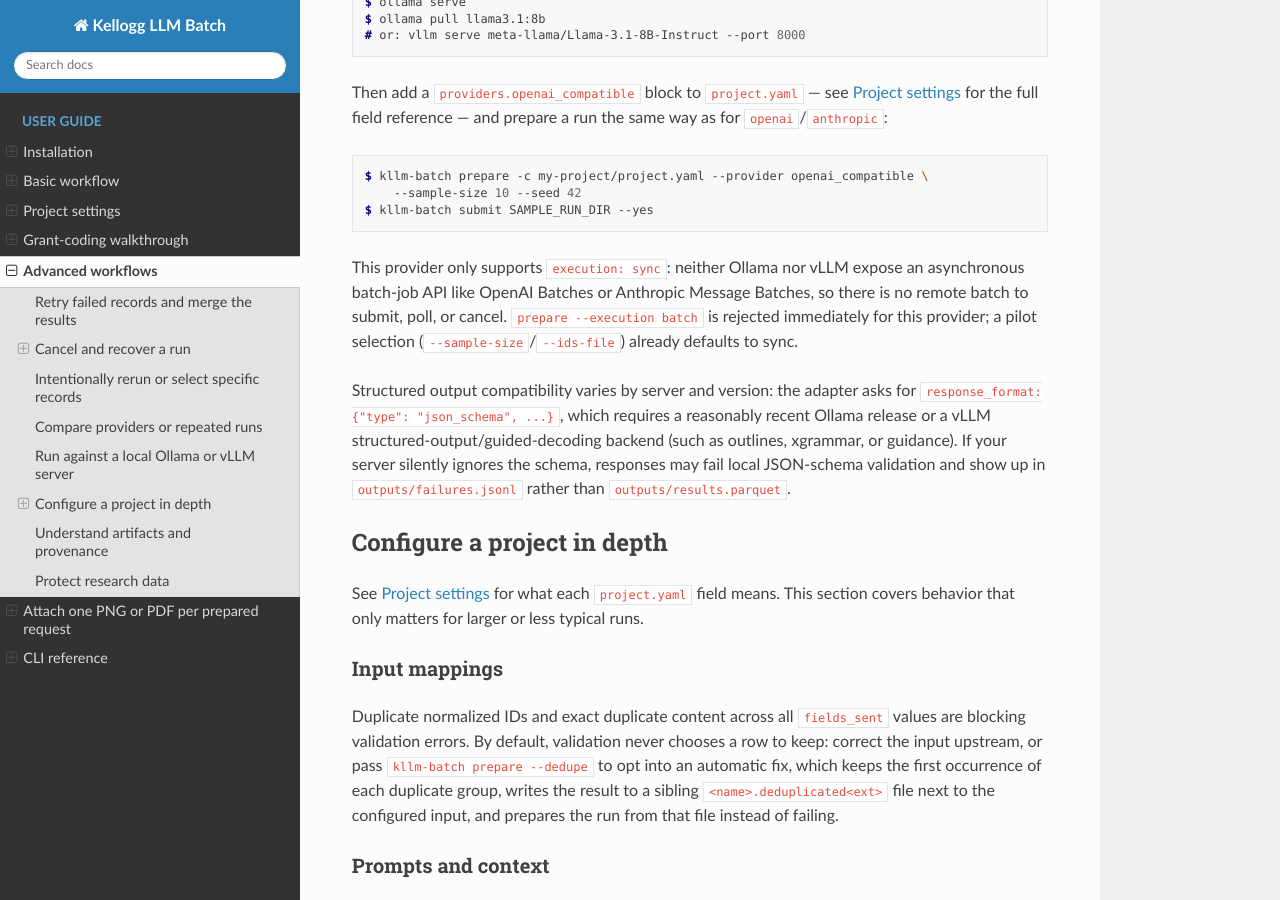
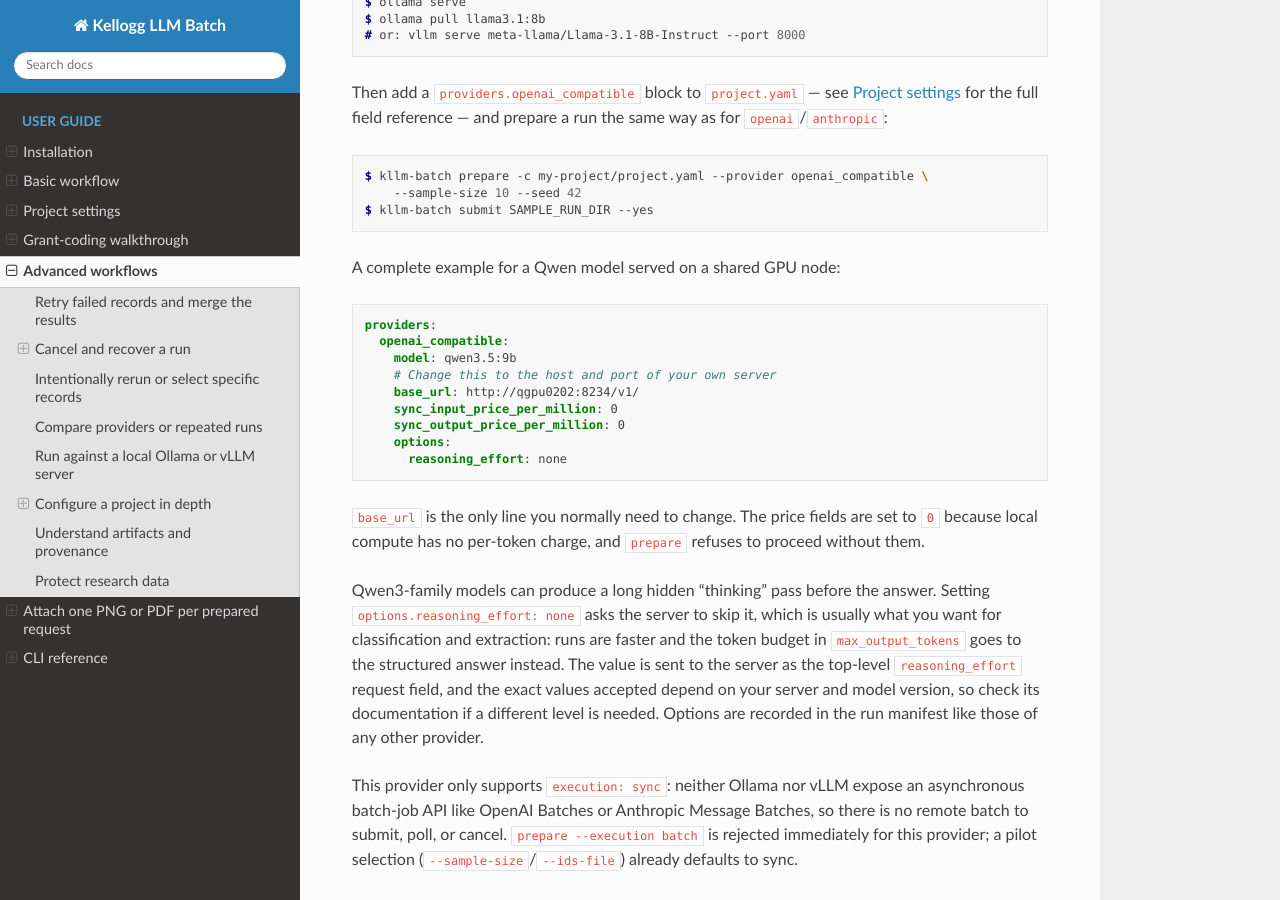
Before and after one commit to rs-kellogg/llm-batch_pipeline, a Sphinx documentation site: the page built from docs/advanced.rst, in a window 1280 px wide and 900 px high, scrolled down 4744 px. Built offline with Sphinx 7.4.7 and the Read the Docs theme 3.1.0, drawn with Linux system fonts in a browser that asks for light colours.

Commit message:
update ollama doc

```diff
--- a/docs/advanced.rst
+++ b/docs/advanced.rst
@@ -235,6 +235,34 @@ same way as for ``openai``/``anthropic``:
    $ kllm-batch prepare -c my-project/project.yaml --provider openai_compatible \
        --sample-size 10 --seed 42
    $ kllm-batch submit SAMPLE_RUN_DIR --yes
+
+A complete example for a Qwen model served on a shared GPU node:
+
+.. code-block:: yaml
+
+   providers:
+     openai_compatible:
+       model: qwen3.5:9b
+       # Change this to the host and port of your own server
+       base_url: http://qgpu0202:8234/v1/
+       sync_input_price_per_million: 0
+       sync_output_price_per_million: 0
+       options:
+         reasoning_effort: none
+
+``base_url`` is the only line you normally need to change. The price fields
+are set to ``0`` because local compute has no per-token charge, and ``prepare``
+refuses to proceed without them.
+
+Qwen3-family models can produce a long hidden "thinking" pass before the
+answer. Setting ``options.reasoning_effort: none`` asks the server to skip it,
+which is usually what you want for classification and extraction: runs are
+faster and the token budget in ``max_output_tokens`` goes to the structured
+answer instead. The value is sent to the server as the top-level
+``reasoning_effort`` request field, and the exact values accepted depend on
+your server and model version, so check its documentation if a different
+level is needed. Options are recorded in the run manifest like those of any
+other provider.
 
 This provider only supports ``execution: sync``: neither Ollama nor vLLM
 expose an asynchronous batch-job API like OpenAI Batches or Anthropic
```
